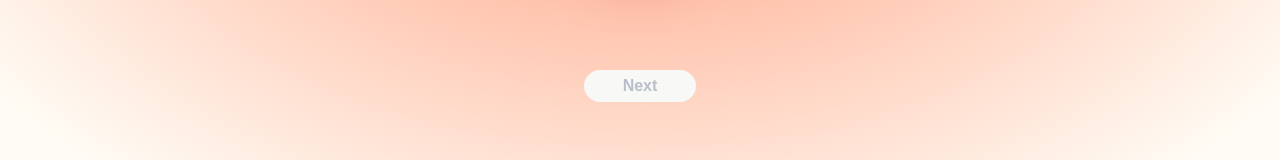
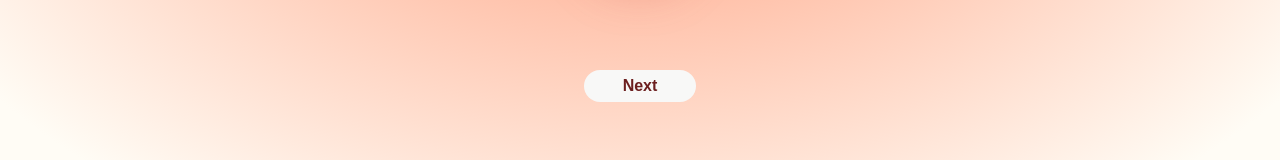
Before and after one commit to CBC-Warehouse-Of-Heart/Warehouse-of-Heart, a Next.js app: page /en/1-5 in a window 1280 px wide. Shown: the part 594-754 px from the top of the page. Built offline with nearby package versions, Linux system fonts and the light colour scheme; a web font is replaced by a local one.

Commit message:
feat: change NextButton style

```diff
--- a/app/[locale]/(interactive)/4-15/page.tsx
+++ b/app/[locale]/(interactive)/4-15/page.tsx
@@ -37,7 +37,7 @@ const Page = (props: Props) => {
         <div className="z-1 absolute mt-80 h-[240px] w-[342px]">
           <textarea
             id="tellmyself-text"
-            className="h-[240px] w-[342px] break-words rounded-xl bg-woh-white p-4 text-base text-[#1E1B20]"
+            className="h-[240px] w-[342px] break-words rounded-xl bg-woh-white p-4 text-base text-[#1E1B20] placeholder:text-[#B4A49A]"
             placeholder={t("typeAnswer")}
             maxLength={225}
             value={words}
--- a/app/[locale]/(interactive)/4-16/page.tsx
+++ b/app/[locale]/(interactive)/4-16/page.tsx
@@ -68,12 +68,12 @@ const Page = (props: Props) => {
     <div className="bg-4-16 absolute flex h-full w-full flex-col items-center bg-cover bg-no-repeat">
       <div className="z-1 absolute mr-8 mt-56 flex h-[440px] w-[284px] flex-col items-start rounded-xl">
         <div className="flex">
-          <p className="font-cursive text-woh-black text-lg">{t("dear")}</p>
+          <p className="font-cursive text-lg text-woh-black">{t("dear")}</p>
           <svg id="svg" className="relative h-[30px] w-[63px] touch-none">
             {renderedStrokes}
           </svg>
         </div>
-        <div className="text-woh-black mt-1 overflow-hidden break-words text-base">
+        <div className="mt-1 overflow-hidden break-words text-base text-woh-black">
           <p>{words}</p>
         </div>
         <p className="fixed ml-20 mt-[400px] -rotate-6 text-[#844D4D]">
@@ -144,7 +144,7 @@ const Page = (props: Props) => {
       {!showStickers && (hasSelectedSticker || stickerId > 1) && (
         <div className="z-1 absolute bottom-16">
           <Link href="/4-17">
-            <NextButton trigger={true} />
+            <NextButton />
           </Link>
         </div>
       )}
--- a/app/[locale]/(interactive)/4-17/page.tsx
+++ b/app/[locale]/(interactive)/4-17/page.tsx
@@ -97,12 +97,12 @@ const Page = (props: Props) => {
         />
         <div className="z-1 absolute mr-8 mt-56 flex h-[480px] w-[284px] flex-col items-start rounded-xl">
           <div className="flex">
-            <p className="font-cursive text-woh-black text-lg">{t("dear")}</p>
+            <p className="font-cursive text-lg text-woh-black">{t("dear")}</p>
             <svg id="svg" className="relative h-[30px] w-[63px] touch-none">
               {renderedStrokes}
             </svg>
           </div>
-          <div className="text-woh-black mt-1 overflow-hidden break-words text-base">
+          <div className="mt-1 overflow-hidden break-words text-base text-woh-black">
             <p>{words}</p>
           </div>
         </div>
@@ -137,7 +137,7 @@ const Page = (props: Props) => {
       <DownloadImageAlert trigger={downloadAlert} />
 
       <div className="z-1 absolute bottom-16" onClick={() => setPopup(true)}>
-        <NextButton trigger={true} />
+        <NextButton />
       </div>
 
       <ConfirmPopup trigger={popup} setTrigger={setPopup} />
--- a/app/[locale]/(interactive)/4-6/page.tsx
+++ b/app/[locale]/(interactive)/4-6/page.tsx
@@ -135,7 +135,7 @@ const Page = (props: Props) => {
         </div>
 
         <Link href="/4-7">
-          <NextButton trigger={true} />
+          <NextButton />
         </Link>
       </div>
     </>
--- a/app/[locale]/(interactive)/4-7/page.tsx
+++ b/app/[locale]/(interactive)/4-7/page.tsx
@@ -54,7 +54,7 @@ const Page = (props: Props) => {
       </div>
       <div className="mt-6">
         <Link href="/4-15">
-          <NextButton trigger={true} />
+          <NextButton />
         </Link>
       </div>
     </div>
--- a/components/ui/button.tsx
+++ b/components/ui/button.tsx
@@ -19,14 +19,11 @@ const buttonVariants = cva(
         link: "text-primary underline-offset-4 hover:underline",
         ready: "bg-[#272018] text-[#FFFFFF]",
         notSure: "border-[2px] border-[#272018] text-[#272018]",
-        next: "bg-[#F8F8F7]",
-        cancel_4_17: "border-[2px] border-[#B78181] text-[#B78181] text-sm",
-        next_4_17: "bg-[#B78181] text-[#FFFFFF] text-sm",
+        next: "bg-woh-white text-[#6C1F1F] text-base font-semibold disabled:text-[#B8BFCB]",
       },
       size: {
         default: "h-auto text-xl sm:text-5xl px-6 py-3 sm:py-5",
         xs: "h-8 rounded-[100px] w-28",
-        xs_4_17: "h-8 rounded-[10px] w-[74px]",
         sm: "h-9 rounded-md px-3",
         lg: "h-11 rounded-md px-8",
         xl: "h-12 rounded-md w-28",
--- a/components/ui/nextButton.tsx
+++ b/components/ui/nextButton.tsx
@@ -1,15 +1,17 @@
 import { useTranslations } from "next-intl";
+import { Button } from "./button";
 
 const NextButton = (props: { trigger: boolean }) => {
   const t = useTranslations("NextButton");
   return (
-    <button
-      disabled={!props.trigger}
-      className="relative flex h-8 w-28 items-center justify-center rounded-[100px] bg-woh-white text-[#6C1F1F] disabled:text-[#B8BFCB]"
-    >
-      <p className="text-base font-semibold">{t("next")}</p>
-    </button>
+    <Button disabled={!props.trigger} variant="next" size="xs">
+      <p>{t("next")}</p>
+    </Button>
   );
 };
 
+NextButton.defaultProps = {
+  trigger: true,
+};
+
 export default NextButton;
```
